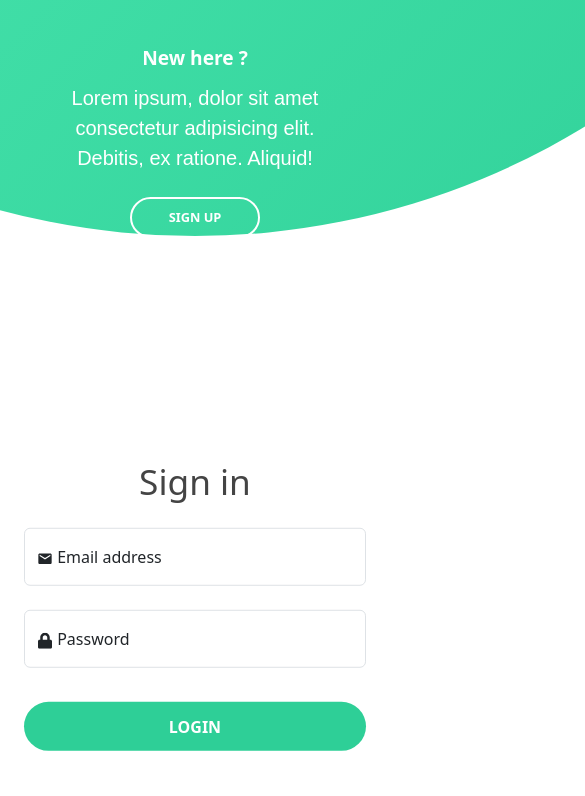
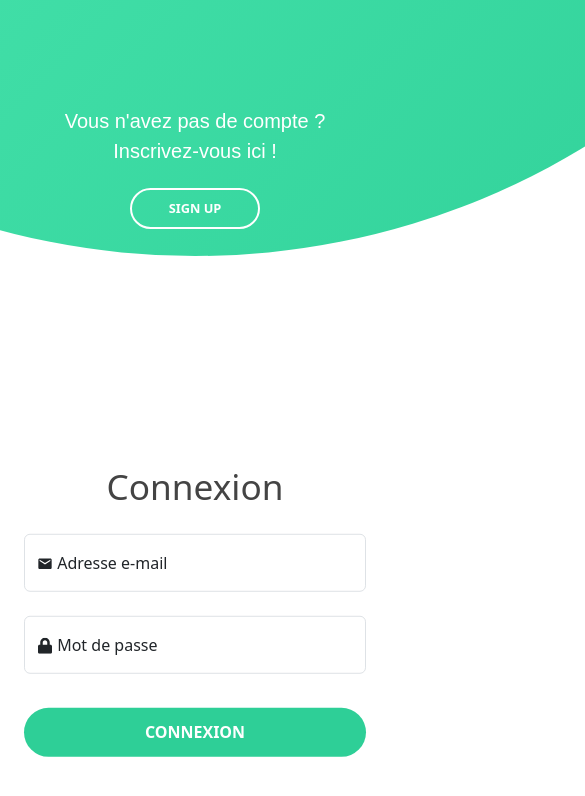
Before and after one commit to firasabidli/Agriculture-PFE, a React (Create React App) app in the folder frontend/: page / in a window 390 px wide. Shown: the top 796 px of the page, 585 px wide, since content can reach past the window. Built offline with nearby package versions, Linux system fonts and the light colour scheme.

Commit message:
modification design Auth

```diff
--- a/frontend/src/components/Authentification/Auth.css
+++ b/frontend/src/components/Authentification/Auth.css
@@ -12,11 +12,11 @@ input {
 }
 
 .container {
-
+  position: fixed;
   width: 100%;
   background-color: #fff;
-  min-height: 100vh;
-  overflow: hidden;
+  min-height: 80vh;
+  overflow: initial;
 }
 
 .forms-container {
@@ -151,7 +151,7 @@ form.sign-in-form {
 }
 
 .image {
-  width: 110%;
+  width: 100%;
   transition: transform 1.1s ease-in-out;
   transition-delay: 0.4s;
 }
@@ -181,11 +181,7 @@ form.sign-in-form {
   transition-delay: 0.6s;
 }
 
-.panel h3 {
-  font-weight: 600;
-  line-height: 1;
-  font-size: 1.5rem;
-}
+
 
 .panel p {
   font-size: 0.95rem;
@@ -256,6 +252,9 @@ form.sign-in-form {
     min-height: 800px;
     height: 100vh;
   }
+  .image {
+    display: none;
+  }
   .signin-signup {
     width: 100%;
     top: 95%;
@@ -277,7 +276,7 @@ form.sign-in-form {
     flex-direction: row;
     justify-content: space-around;
     align-items: center;
-    padding: 2.5rem 8%;
+    padding: 4.5rem 8%;
     grid-column: 1 / 2;
   }
 
@@ -289,11 +288,7 @@ form.sign-in-form {
     grid-row: 1 / 2;
   }
 
-  .image {
-    width: 300px;
-    transition: transform 0.9s ease-in-out;
-    transition-delay: 0.6s;
-  }
+
 
   .panel .content {
     padding-right: 15%;
@@ -301,13 +296,11 @@ form.sign-in-form {
     transition-delay: 0.8s;
   }
 
-  .panel h3 {
-    font-size: 1.2rem;
-  }
+
 
   .panel p {
-    font-size: 0.7rem;
-    padding: 0.5rem 0;
+    font-size: 0.3rem;
+    padding: 0.4rem 0;
   }
 
   .btn.transparent {
@@ -366,7 +359,7 @@ form.sign-in-form {
     padding: 0.5rem 1rem;
   }
   .container {
-    padding: 1.5rem;
+    padding: 1px;
   }
 
   .container:before {
--- a/frontend/src/components/Authentification/Login.jsx
+++ b/frontend/src/components/Authentification/Login.jsx
@@ -23,7 +23,7 @@ const LoginForm = () => {
       <div className="forms-container">
         <div className="signin-signup">
           <form action="#" className="sign-in-form">
-            <h2 className="title">Sign in</h2>
+            <h2 className="title">Connexion</h2>
 
 			<Form.Floating className='mb-4 mt-3 input' >
         	<Form.Control
@@ -31,7 +31,7 @@ const LoginForm = () => {
           type="email"
           placeholder="name@example.com"
         />
-        <label htmlFor="floatingInputCustom"><MdEmail /> Email address</label>
+        <label htmlFor="floatingInputCustom"><MdEmail /> Adresse e-mail</label>
       </Form.Floating>
 
 
@@ -43,14 +43,14 @@ const LoginForm = () => {
           type="password"
           placeholder="Password"
         />
-        <label htmlFor="floatingPasswordCustom"><FaLock /> Password</label>
+        <label htmlFor="floatingPasswordCustom"><FaLock /> Mot de passe</label>
       </Form.Floating>
-            <input type="submit" value="Login" className="btnn solid" />
+            <input type="submit" value="Connexion" className="btnn solid mb-4" />
 
 
           </form>
           <form action="#" className="sign-up-form">
-            <h2 className="title">Sign up</h2>
+            <h2 className="title">Inscription</h2>
             <Form.Floating className='mb-4 mt-3 input' >
         	<Form.Control
           id="floatingInputCustom"
@@ -66,7 +66,7 @@ const LoginForm = () => {
           type="email"
           placeholder="name@example.com"
         />
-        <label htmlFor="floatingInputCustom"><MdEmail /> Email address</label>
+        <label htmlFor="floatingInputCustom"><MdEmail /> Adresse e-mail</label>
       </Form.Floating>
 
 
@@ -78,10 +78,10 @@ const LoginForm = () => {
           type="password"
           placeholder="Password"
         />
-        <label htmlFor="floatingPasswordCustom"><FaLock /> Password</label>
+        <label htmlFor="floatingPasswordCustom"><FaLock /> Mot de passe</label>
       </Form.Floating>
 
-            <input type="submit" className="btnn" value="Sign up" />
+            <input type="submit" className="btnn mb-4" value="Inscription" />
 
 
           </form>
@@ -91,12 +91,10 @@ const LoginForm = () => {
       <div className="panels-container">
         <div className="panel left-panel">
           <div className="content">
-            <h3>New here ?</h3>
             <p>
-              Lorem ipsum, dolor sit amet consectetur adipisicing elit. Debitis,
-              ex ratione. Aliquid!
+            Vous n'avez pas de compte ? Inscrivez-vous ici !
             </p>
-            <button className="btnn transparent" id="sign-up-btn" onClick={handleSignUpClick}>
+            <button className="btnn transparent mb-3" id="sign-up-btn" onClick={handleSignUpClick}>
               Sign up
             </button>
           </div>
@@ -104,12 +102,9 @@ const LoginForm = () => {
         </div>
         <div className="panel right-panel">
           <div className="content">
-            <h3>One of us ?</h3>
-            <p>
-              Lorem ipsum dolor sit amet consectetur adipisicing elit. Nostrum
-              laboriosam ad deleniti.
-            </p>
-            <button className="btnn transparent" id="sign-in-btn" onClick={handleSignInClick}>
+            <p>Vous avez déjà un compte ? Connectez-vous ici !</p>
+
+            <button className="btnn transparent mb-2" id="sign-in-btn" onClick={handleSignInClick}>
               Sign in
             </button>
           </div>
```
